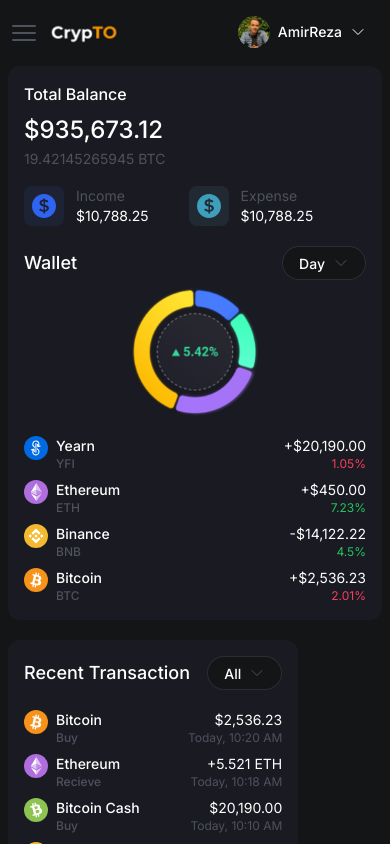
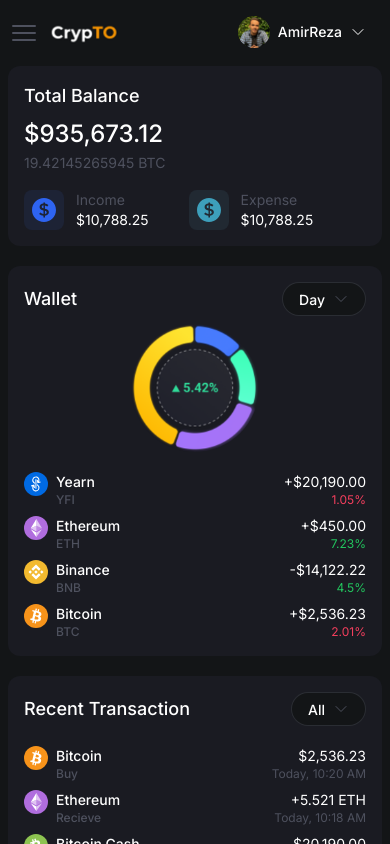
Before and after one commit to amir-rh99/crypto-dashboard, a Next.js app: page / in a window 390 px wide. Shown: the top 844 px of the page. Built offline with nearby package versions, Linux system fonts and the light colour scheme.

Commit message:
responsive Balance and wallet

```diff
--- a/app/components/Balance.tsx
+++ b/app/components/Balance.tsx
@@ -1,39 +1,14 @@
-import { MenuItemInterface } from "../models/Menu"
-import Menu from "./Menu"
 import TotalBalance from "./TotalBalance"
 import Wallet from "./Wallet"
-
-const WalletMenuItems: MenuItemInterface[] = [
-  { title: 'Day' },
-  { title: 'Week' },
-  { title: 'Month' },
-  { title: 'Year' }
-]
 
 const Balance = () => {
   return (
     <div className="grid lg:grid-cols-2 gap-5 lg:gap-0">
         <div>
-          <h6 className="text-title font-medium text-base lg:text-lg mb-2 lg:mb-5">Total Balance</h6>
           <TotalBalance />
         </div>
-
-        <div>
-          <div className='flex justify-between items-center mb-2 lg:mb-5'>
-            <h6 className="text-title font-medium text-lg">Wallet</h6>
-            <div>
-              <Menu items={WalletMenuItems} />
-            </div>
-          </div>
-          <div className="lg:grid grid-cols-3 gap-10">
-            <div className="mb-5 lg:mb-0">
-              <img src="/images/chart.png" className="rounded-full mx-auto h-32 aspect-square lg:h-auto" />
-            </div>
-
-            <div className="col-span-2">
-              <Wallet />
-            </div>
-          </div>
+        <div className="hidden lg:block">
+          <Wallet />
         </div>
     </div>
   )
--- a/app/components/TotalBalance.tsx
+++ b/app/components/TotalBalance.tsx
@@ -1,7 +1,8 @@
 const TotalBalance = () => {
   return (
-    <div className="flex flex-col gap-4 lg:gap-10">
+    <div className="flex flex-col md:grid md:grid-cols-2 lg:flex gap-4 lg:gap-10">
       <div>
+        <h6 className="text-title font-medium text-lg mb-2 lg:mb-5">Total Balance</h6>
         <div className="text-2xl lg:text-3xl font-medium text-title lg:mb-2">
           $935,673.12
         </div>
@@ -10,7 +11,7 @@
           <span> BTC</span>
         </span>
       </div>
-      <div className="flex gap-10">
+      <div className="flex md:flex-col lg:flex-row gap-10">
         <div className="flex gap-3">
           <span className="bg-[#1D2335] w-10 lg:w-12 h-10 lg:h-12 inline-flex justify-center items-center rounded-lg">
             <svg className="w-6 fill-[#2E64F1]" xmlns="http://www.w3.org/2000/svg" viewBox="0 0 32 32"><path d="M16 32C7.163 32 0 24.837 0 16S7.163 0 16 0s16 7.163 16 16-7.163 16-16 16zm6.5-12.846c0-2.523-1.576-3.948-5.263-4.836v-4.44c1.14.234 2.231.725 3.298 1.496l1.359-2.196a9.49 9.49 0 00-4.56-1.776V6h-2.11v1.355c-3.032.234-5.093 1.963-5.093 4.486 0 2.64 1.649 3.925 5.19 4.813v4.58c-1.577-.234-2.886-.935-4.269-2.01L9.5 21.35a11.495 11.495 0 005.724 2.314V26h2.11v-2.313c3.08-.257 5.166-1.963 5.166-4.533zm-7.18-5.327c-1.867-.537-2.327-1.168-2.327-2.15 0-1.027.8-1.845 2.328-1.962zm4.318 5.49c0 1.122-.873 1.893-2.401 2.01v-4.229c1.892.538 2.401 1.168 2.401 2.22z" fillRule="evenodd"/></svg>
--- a/app/components/TransactionList.tsx
+++ b/app/components/TransactionList.tsx
@@ -5,7 +5,7 @@
 
 const TransactionList = () => {
   return (
-    <div className="flex flex-col gap-2">
+    <div className="grid grid-cols-1 md:grid-cols-2 lg:grid-cols-1 gap-2">
       { transactionList.map(trans => <TransactionItem key={trans.date} transaction={trans} />) }
     </div>
   )
--- a/app/components/Wallet.tsx
+++ b/app/components/Wallet.tsx
@@ -1,12 +1,36 @@
+import { MenuItemInterface } from "../models/Menu"
+import Menu from "./Menu"
 import { getWalletHistory } from "../lib/walletHistory"
 import WalletItem from "./WalletItem"
 
 const walletHistory = getWalletHistory()
 
+const WalletMenuItems: MenuItemInterface[] = [
+  { title: 'Day' },
+  { title: 'Week' },
+  { title: 'Month' },
+  { title: 'Year' }
+]
+
 const Wallet = () => {
   return (
-    <div className="flex flex-col gap-2">
-      { walletHistory.map(item => <WalletItem key={item.amount} walletItem={item} />) }
+    <div>
+      <div className='flex justify-between items-center mb-2 md:mb-5'>
+          <h6 className="text-title font-medium text-lg">Wallet</h6>
+          <div>
+            <Menu items={WalletMenuItems} />
+          </div>
+      </div>
+      <div className="md:grid grid-cols-3 gap-10">
+          <div className="mb-5 lg:mb-0">
+            <img src="/images/chart.png" className="rounded-full mx-auto h-32 aspect-square lg:h-auto" />
+          </div>
+          <div className="col-span-2">
+            <div className="flex flex-col gap-2">
+              { walletHistory.map(item => <WalletItem key={item.amount} walletItem={item} />) }
+            </div>
+          </div>
+      </div>
     </div>
   )
 }
--- a/app/page.tsx
+++ b/app/page.tsx
@@ -6,16 +6,22 @@
   Statistics,
   Transaction
 } from "./components"
+import Wallet from "./components/Wallet"
 
 export default function Home() {
   return (
     <div className="grid grid-cols-1 gap-5">
 
       <div className="grid lg:grid-cols-3 gap-5">
-        <div className="col-span-2">
+        <div className="grid gap-5 lg:gap-0 lg:col-span-2">
           <Card>
             <Balance />
           </Card>
+          <div className="lg:hidden">
+            <Card>
+              <Wallet />
+            </Card>
+          </div>
         </div>
         <div>
           <Card>
@@ -25,7 +31,7 @@
       </div>
 
       <div className="grid lg:grid-cols-3 gap-5">
-        <div className="col-span-2">
+        <div className="lg:col-span-2">
           <Card>
             <Statistics />
           </Card>
```
